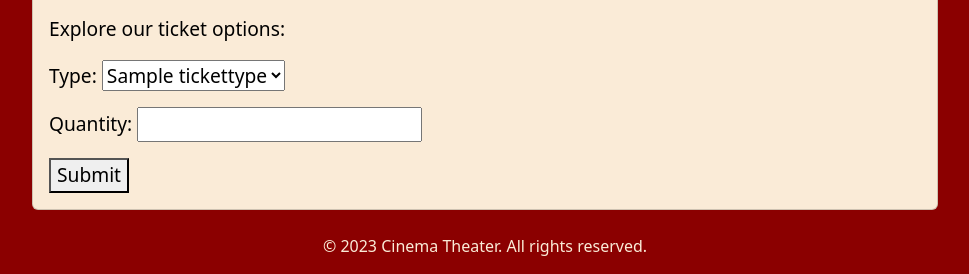
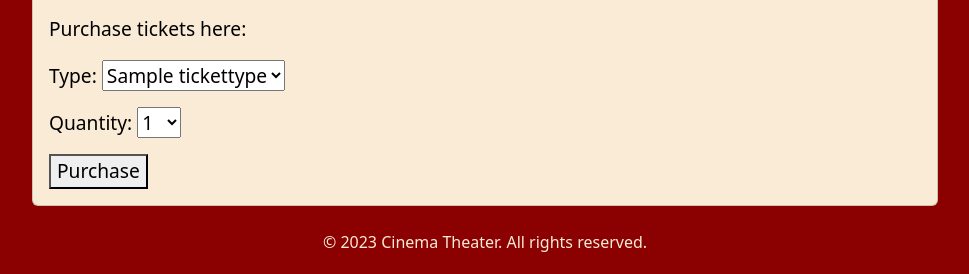
Before and after one commit to kiraashley24/miniproject4KS, a Django app: page /tickets/ in a window 1280 px wide. Shown: the part 870-1144 px from the top of the page, without its empty margins (155-1124 px from the left). After the commit the page ends 1122 px from the top, so only its background shows below. Run offline with Django 4.2, Linux system fonts and the light colour scheme; tables that the repository leaves empty hold one stand-in row (values such as "Sample post").

Commit message:
made it prettier!

```diff
--- a/polls/forms.py
+++ b/polls/forms.py
@@ -2,7 +2,11 @@ from django import forms
 from .models import Ticket
 
 class TicketForm(forms.ModelForm):
-    quantity = forms.IntegerField(min_value=1)  # Add this line
+    # Define choices for the quantity field
+    QUANTITY_CHOICES = [(str(i), str(i)) for i in range(1, 11)]  # 1 to 10
+
+    # Use ChoiceField for the quantity field
+    quantity = forms.ChoiceField(choices=QUANTITY_CHOICES, label='Quantity')
 
     class Meta:
         model = Ticket
--- a/polls/templates/polls/tickets.html
+++ b/polls/templates/polls/tickets.html
@@ -9,19 +9,19 @@
             <div class="row justify-content-center">
                 <div class="col-md-10">
                     <div class="card mb-4" style="background-color: antiquewhite; color: black;">
-                        <img src="{% static 'polls/images/tickets.png' %}" class="card-img-top" alt="tickets">
+                        <img src="{% static 'polls/images/seats.jpg' %}" class="card-img-top" alt="tickets">
                         <div class="card-body" style="font-size: 1.2rem;">
                             {% if ticket_submitted %}
                                 <p>Thanks for purchasing your tickets. Enjoy your movie!</p>
                                 <div class="mt-3 text-center">
-                                    <p>Need more tickets? <a href="{% url 'tickets' %}">Purchase more here</a>.</p>
+                                    <p>Need more tickets? <a href="{% url 'tickets' %}"><em>Purchase more here</em></a>.</p>
                                 </div>
                             {% else %}
-                                <p>Explore our ticket options:</p>
+                                <p>Purchase tickets here:</p>
                                 <form method="post" action="{% url 'tickets' %}">
                                     {% csrf_token %}
                                     {{ form.as_p }}
-                                    <button type="submit">Submit</button>
+                                    <button type="submit">Purchase</button>
                                 </form>
                             {% endif %}
 
```
